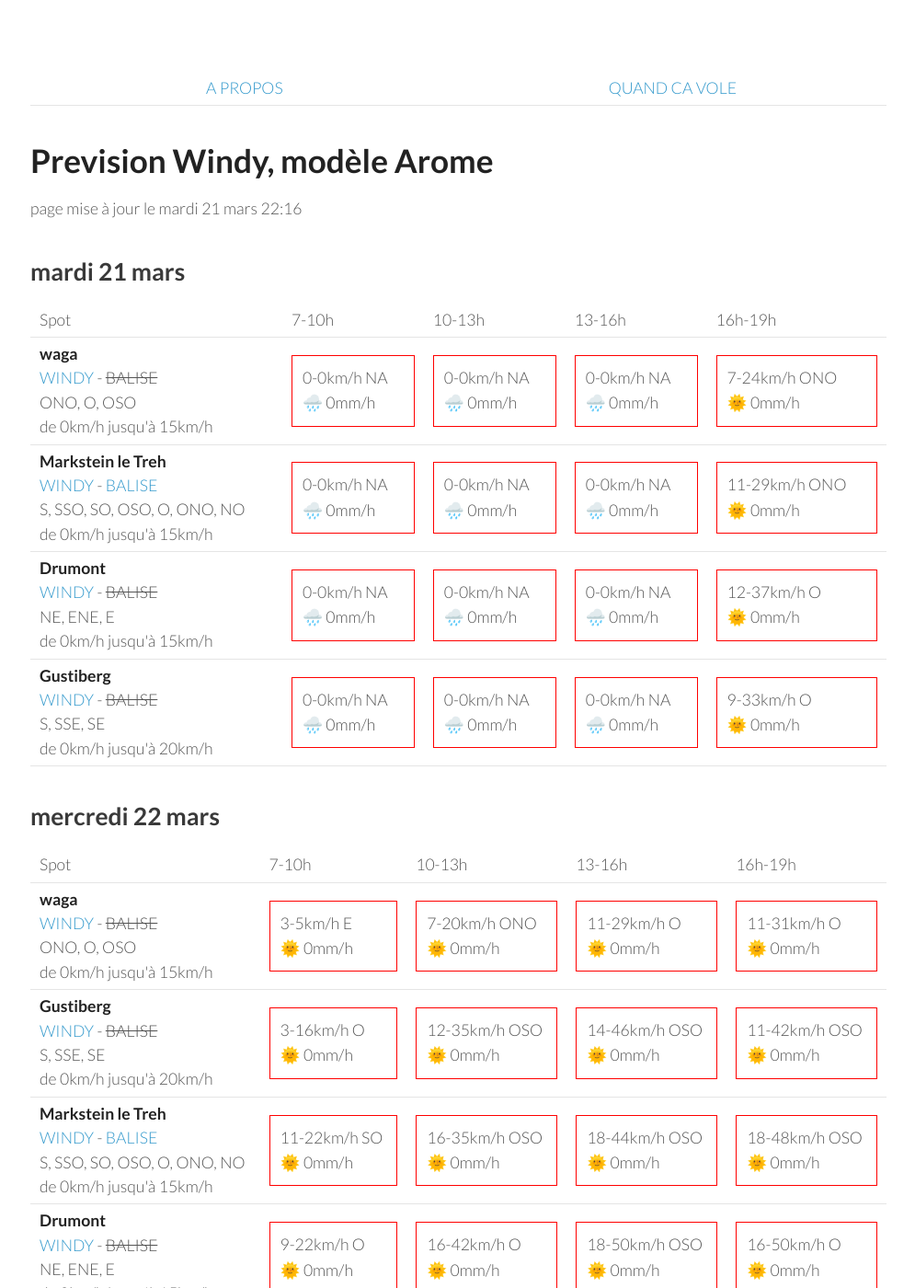
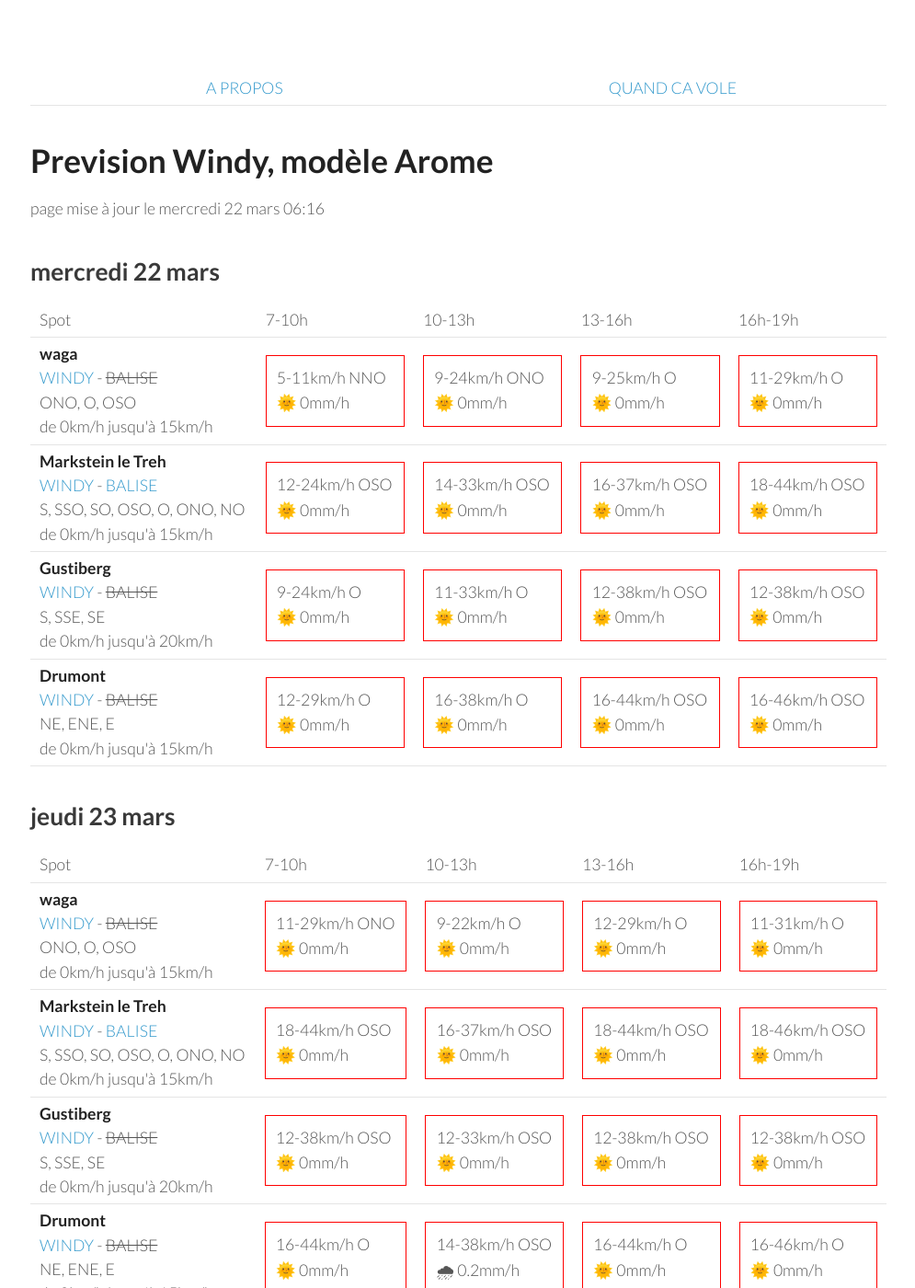
Before and after one commit to parapente-dans-le-nord/parapente-dans-le-nord.github.io, a Jekyll site: the page built from vosges.markdown, in a window 1280 px wide and 1400 px high. Shown: the whole window at 92% size, without its empty margins (25-1020 px from the left). Built offline with Jekyll 4.4.1, drawn with Linux system fonts in a browser that asks for light colours; some of the changed text lies outside the part shown.

Commit message:
update index.markdown

```diff
--- a/vosges.markdown
+++ b/vosges.markdown
@@ -7,60 +7,8 @@ title:  "Tous les spots"
 {: .links}
 
 # Prevision Windy, modèle Arome
-page mise à jour le mardi 21 mars 22:16
+page mise à jour le mercredi 22 mars 06:16
 
-## mardi 21 mars
-
-{::nomarkdown}
-<table>
-  <tbody>
-    <tr>
-      <td>Spot</td>
-      <td>7-10h</td>
-      <td>10-13h</td>
-      <td>13-16h</td>
-      <td>16h-19h</td>
-    </tr>
-<tr>
-        <td><strong>waga</strong><br><a href="https://windy.com/47.903/6.996?47.900,6.983,15">WINDY</a> - <span class="no-balise"> BALISE </span><br> <span class="vent-favorable">ONO, O, OSO</span><br><span class="force-vent">de 0km/h jusqu'à 15km/h</span> </td>
-
-            <td><div class="not-flyable"><p>0-0km/h NA</p><p>🌧️ 0mm/h</p></div></td>
-            <td><div class="not-flyable"><p>0-0km/h NA</p><p>🌧️ 0mm/h</p></div></td>
-            <td><div class="not-flyable"><p>0-0km/h NA</p><p>🌧️ 0mm/h</p></div></td>
-            <td><div class="not-flyable"><p>7-24km/h ONO</p><p>🌞 0mm/h</p></div></td>
-
-    </tr>
-<tr>
-        <td><strong>Markstein le Treh</strong><br><a href="https://windy.com/47.926/7.012?47.505,7.012,8,m:eY1agmQ">WINDY</a> - <span class=""><a href="http://www.balisemeteo.com/balise.php?idBalise=136">BALISE</a> </span><br> <span class="vent-favorable">S, SSO, SO, OSO, O, ONO, NO</span><br><span class="force-vent">de 0km/h jusqu'à 15km/h</span> </td>
-
-            <td><div class="not-flyable"><p>0-0km/h NA</p><p>🌧️ 0mm/h</p></div></td>
-            <td><div class="not-flyable"><p>0-0km/h NA</p><p>🌧️ 0mm/h</p></div></td>
-            <td><div class="not-flyable"><p>0-0km/h NA</p><p>🌧️ 0mm/h</p></div></td>
-            <td><div class="not-flyable"><p>11-29km/h ONO</p><p>🌞 0mm/h</p></div></td>
-
-    </tr>
-<tr>
-        <td><strong>Drumont</strong><br><a href="https://windy.com/47.898/6.919?47.687,6.919,9,m:eYYagmG">WINDY</a> - <span class="no-balise"> BALISE </span><br> <span class="vent-favorable">NE, ENE, E</span><br><span class="force-vent">de 0km/h jusqu'à 15km/h</span> </td>
-
-            <td><div class="not-flyable"><p>0-0km/h NA</p><p>🌧️ 0mm/h</p></div></td>
-            <td><div class="not-flyable"><p>0-0km/h NA</p><p>🌧️ 0mm/h</p></div></td>
-            <td><div class="not-flyable"><p>0-0km/h NA</p><p>🌧️ 0mm/h</p></div></td>
-            <td><div class="not-flyable"><p>12-37km/h O</p><p>🌞 0mm/h</p></div></td>
-
-    </tr>
-<tr>
-        <td><strong>Gustiberg</strong><br><a href="https://windy.com/47.894/6.934?47.891,6.934,15,m:eYYagmI">WINDY</a> - <span class="no-balise"> BALISE </span><br> <span class="vent-favorable">S, SSE, SE</span><br><span class="force-vent">de 0km/h jusqu'à 20km/h</span> </td>
-
-            <td><div class="not-flyable"><p>0-0km/h NA</p><p>🌧️ 0mm/h</p></div></td>
-            <td><div class="not-flyable"><p>0-0km/h NA</p><p>🌧️ 0mm/h</p></div></td>
-            <td><div class="not-flyable"><p>0-0km/h NA</p><p>🌧️ 0mm/h</p></div></td>
-            <td><div class="not-flyable"><p>9-33km/h O</p><p>🌞 0mm/h</p></div></td>
-
-    </tr>
-
-</tbody>
-</table>
-{:/}
 ## mercredi 22 mars
 
 {::nomarkdown}
@@ -76,40 +24,40 @@ page mise à jour le mardi 21 mars 22:16
 <tr>
         <td><strong>waga</strong><br><a href="https://windy.com/47.903/6.996?47.900,6.983,15">WINDY</a> - <span class="no-balise"> BALISE </span><br> <span class="vent-favorable">ONO, O, OSO</span><br><span class="force-vent">de 0km/h jusqu'à 15km/h</span> </td>
 
-            <td><div class="not-flyable"><p>3-5km/h E</p><p>🌞 0mm/h</p></div></td>
-            <td><div class="not-flyable"><p>7-20km/h ONO</p><p>🌞 0mm/h</p></div></td>
+            <td><div class="not-flyable"><p>5-11km/h NNO</p><p>🌞 0mm/h</p></div></td>
+            <td><div class="not-flyable"><p>9-24km/h ONO</p><p>🌞 0mm/h</p></div></td>
+            <td><div class="not-flyable"><p>9-25km/h O</p><p>🌞 0mm/h</p></div></td>
             <td><div class="not-flyable"><p>11-29km/h O</p><p>🌞 0mm/h</p></div></td>
-            <td><div class="not-flyable"><p>11-31km/h O</p><p>🌞 0mm/h</p></div></td>
+
+
+    </tr>
+<tr>
+        <td><strong>Markstein le Treh</strong><br><a href="https://windy.com/47.926/7.012?47.505,7.012,8,m:eY1agmQ">WINDY</a> - <span class=""><a href="http://www.balisemeteo.com/balise.php?idBalise=136">BALISE</a> </span><br> <span class="vent-favorable">S, SSO, SO, OSO, O, ONO, NO</span><br><span class="force-vent">de 0km/h jusqu'à 15km/h</span> </td>
+
+            <td><div class="not-flyable"><p>12-24km/h OSO</p><p>🌞 0mm/h</p></div></td>
+            <td><div class="not-flyable"><p>14-33km/h OSO</p><p>🌞 0mm/h</p></div></td>
+            <td><div class="not-flyable"><p>16-37km/h OSO</p><p>🌞 0mm/h</p></div></td>
+            <td><div class="not-flyable"><p>18-44km/h OSO</p><p>🌞 0mm/h</p></div></td>
 
 
     </tr>
 <tr>
         <td><strong>Gustiberg</strong><br><a href="https://windy.com/47.894/6.934?47.891,6.934,15,m:eYYagmI">WINDY</a> - <span class="no-balise"> BALISE </span><br> <span class="vent-favorable">S, SSE, SE</span><br><span class="force-vent">de 0km/h jusqu'à 20km/h</span> </td>
 
-            <td><div class="not-flyable"><p>3-16km/h O</p><p>🌞 0mm/h</p></div></td>
-            <td><div class="not-flyable"><p>12-35km/h OSO</p><p>🌞 0mm/h</p></div></td>
-            <td><div class="not-flyable"><p>14-46km/h OSO</p><p>🌞 0mm/h</p></div></td>
-            <td><div class="not-flyable"><p>11-42km/h OSO</p><p>🌞 0mm/h</p></div></td>
-
-
-    </tr>
-<tr>
-        <td><strong>Markstein le Treh</strong><br><a href="https://windy.com/47.926/7.012?47.505,7.012,8,m:eY1agmQ">WINDY</a> - <span class=""><a href="http://www.balisemeteo.com/balise.php?idBalise=136">BALISE</a> </span><br> <span class="vent-favorable">S, SSO, SO, OSO, O, ONO, NO</span><br><span class="force-vent">de 0km/h jusqu'à 15km/h</span> </td>
-
-            <td><div class="not-flyable"><p>11-22km/h SO</p><p>🌞 0mm/h</p></div></td>
-            <td><div class="not-flyable"><p>16-35km/h OSO</p><p>🌞 0mm/h</p></div></td>
-            <td><div class="not-flyable"><p>18-44km/h OSO</p><p>🌞 0mm/h</p></div></td>
-            <td><div class="not-flyable"><p>18-48km/h OSO</p><p>🌞 0mm/h</p></div></td>
+            <td><div class="not-flyable"><p>9-24km/h O</p><p>🌞 0mm/h</p></div></td>
+            <td><div class="not-flyable"><p>11-33km/h O</p><p>🌞 0mm/h</p></div></td>
+            <td><div class="not-flyable"><p>12-38km/h OSO</p><p>🌞 0mm/h</p></div></td>
+            <td><div class="not-flyable"><p>12-38km/h OSO</p><p>🌞 0mm/h</p></div></td>
 
 
     </tr>
 <tr>
         <td><strong>Drumont</strong><br><a href="https://windy.com/47.898/6.919?47.687,6.919,9,m:eYYagmG">WINDY</a> - <span class="no-balise"> BALISE </span><br> <span class="vent-favorable">NE, ENE, E</span><br><span class="force-vent">de 0km/h jusqu'à 15km/h</span> </td>
 
-            <td><div class="not-flyable"><p>9-22km/h O</p><p>🌞 0mm/h</p></div></td>
-            <td><div class="not-flyable"><p>16-42km/h O</p><p>🌞 0mm/h</p></div></td>
-            <td><div class="not-flyable"><p>18-50km/h OSO</p><p>🌞 0mm/h</p></div></td>
-            <td><div class="not-flyable"><p>16-50km/h O</p><p>🌞 0mm/h</p></div></td>
+            <td><div class="not-flyable"><p>12-29km/h O</p><p>🌞 0mm/h</p></div></td>
+            <td><div class="not-flyable"><p>16-38km/h O</p><p>🌞 0mm/h</p></div></td>
+            <td><div class="not-flyable"><p>16-44km/h OSO</p><p>🌞 0mm/h</p></div></td>
+            <td><div class="not-flyable"><p>16-46km/h OSO</p><p>🌞 0mm/h</p></div></td>
 
 
     </tr>
@@ -132,40 +80,40 @@ page mise à jour le mardi 21 mars 22:16
 <tr>
         <td><strong>waga</strong><br><a href="https://windy.com/47.903/6.996?47.900,6.983,15">WINDY</a> - <span class="no-balise"> BALISE </span><br> <span class="vent-favorable">ONO, O, OSO</span><br><span class="force-vent">de 0km/h jusqu'à 15km/h</span> </td>
 
-            <td><div class="not-flyable"><p>11-25km/h ONO</p><p>🌞 0mm/h</p></div></td>
-            <td><div class="not-flyable"><p>12-51km/h OSO</p><p>🌞 0mm/h</p></div></td>
-            <td><div class="not-flyable"><p>12-55km/h OSO</p><p>🌞 0mm/h</p></div></td>
-            <td><div class="not-flyable"><p>18-68km/h OSO</p><p>🌧 0.2mm/h</p></div></td>
+            <td><div class="not-flyable"><p>11-29km/h ONO</p><p>🌞 0mm/h</p></div></td>
+            <td><div class="not-flyable"><p>9-22km/h O</p><p>🌞 0mm/h</p></div></td>
+            <td><div class="not-flyable"><p>12-29km/h O</p><p>🌞 0mm/h</p></div></td>
+            <td><div class="not-flyable"><p>11-31km/h O</p><p>🌞 0mm/h</p></div></td>
 
 
     </tr>
 <tr>
         <td><strong>Markstein le Treh</strong><br><a href="https://windy.com/47.926/7.012?47.505,7.012,8,m:eY1agmQ">WINDY</a> - <span class=""><a href="http://www.balisemeteo.com/balise.php?idBalise=136">BALISE</a> </span><br> <span class="vent-favorable">S, SSO, SO, OSO, O, ONO, NO</span><br><span class="force-vent">de 0km/h jusqu'à 15km/h</span> </td>
 
+            <td><div class="not-flyable"><p>18-44km/h OSO</p><p>🌞 0mm/h</p></div></td>
+            <td><div class="not-flyable"><p>16-37km/h OSO</p><p>🌞 0mm/h</p></div></td>
+            <td><div class="not-flyable"><p>18-44km/h OSO</p><p>🌞 0mm/h</p></div></td>
             <td><div class="not-flyable"><p>18-46km/h OSO</p><p>🌞 0mm/h</p></div></td>
-            <td><div class="not-flyable"><p>14-51km/h OSO</p><p>🌞 0mm/h</p></div></td>
-            <td><div class="not-flyable"><p>14-55km/h OSO</p><p>🌞 0mm/h</p></div></td>
-            <td><div class="not-flyable"><p>18-68km/h OSO</p><p>🌞 0mm/h</p></div></td>
+
+
+    </tr>
+<tr>
+        <td><strong>Gustiberg</strong><br><a href="https://windy.com/47.894/6.934?47.891,6.934,15,m:eYYagmI">WINDY</a> - <span class="no-balise"> BALISE </span><br> <span class="vent-favorable">S, SSE, SE</span><br><span class="force-vent">de 0km/h jusqu'à 20km/h</span> </td>
+
+            <td><div class="not-flyable"><p>12-38km/h OSO</p><p>🌞 0mm/h</p></div></td>
+            <td><div class="not-flyable"><p>12-33km/h OSO</p><p>🌞 0mm/h</p></div></td>
+            <td><div class="not-flyable"><p>12-38km/h OSO</p><p>🌞 0mm/h</p></div></td>
+            <td><div class="not-flyable"><p>12-38km/h OSO</p><p>🌞 0mm/h</p></div></td>
 
 
     </tr>
 <tr>
         <td><strong>Drumont</strong><br><a href="https://windy.com/47.898/6.919?47.687,6.919,9,m:eYYagmG">WINDY</a> - <span class="no-balise"> BALISE </span><br> <span class="vent-favorable">NE, ENE, E</span><br><span class="force-vent">de 0km/h jusqu'à 15km/h</span> </td>
 
-            <td><div class="not-flyable"><p>18-46km/h OSO</p><p>🌞 0mm/h</p></div></td>
-            <td><div class="not-flyable"><p>12-42km/h OSO</p><p>🌞 0mm/h</p></div></td>
-            <td><div class="not-flyable"><p>12-48km/h OSO</p><p>🌞 0mm/h</p></div></td>
-            <td><div class="not-flyable"><p>18-61km/h SO</p><p>🌧 0.2mm/h</p></div></td>
-
-
-    </tr>
-<tr>
-        <td><strong>Gustiberg</strong><br><a href="https://windy.com/47.894/6.934?47.891,6.934,15,m:eYYagmI">WINDY</a> - <span class="no-balise"> BALISE </span><br> <span class="vent-favorable">S, SSE, SE</span><br><span class="force-vent">de 0km/h jusqu'à 20km/h</span> </td>
-
-            <td><div class="not-flyable"><p>14-40km/h OSO</p><p>🌞 0mm/h</p></div></td>
-            <td><div class="not-flyable"><p>12-44km/h OSO</p><p>🌞 0mm/h</p></div></td>
-            <td><div class="not-flyable"><p>12-50km/h OSO</p><p>🌞 0mm/h</p></div></td>
-            <td><div class="not-flyable"><p>18-61km/h OSO</p><p>🌧 0.2mm/h</p></div></td>
+            <td><div class="not-flyable"><p>16-44km/h O</p><p>🌞 0mm/h</p></div></td>
+            <td><div class="not-flyable"><p>14-38km/h OSO</p><p>🌧 0.2mm/h</p></div></td>
+            <td><div class="not-flyable"><p>16-44km/h O</p><p>🌞 0mm/h</p></div></td>
+            <td><div class="not-flyable"><p>16-46km/h O</p><p>🌞 0mm/h</p></div></td>
 
 
     </tr>
@@ -188,40 +136,40 @@ page mise à jour le mardi 21 mars 22:16
 <tr>
         <td><strong>Markstein le Treh</strong><br><a href="https://windy.com/47.926/7.012?47.505,7.012,8,m:eY1agmQ">WINDY</a> - <span class=""><a href="http://www.balisemeteo.com/balise.php?idBalise=136">BALISE</a> </span><br> <span class="vent-favorable">S, SSO, SO, OSO, O, ONO, NO</span><br><span class="force-vent">de 0km/h jusqu'à 15km/h</span> </td>
 
-            <td><div class="not-flyable"><p>22-72km/h OSO</p><p>🌧 2.6mm/h</p></div></td>
-            <td><div class="not-flyable"><p>24-72km/h OSO</p><p>🌧 7mm/h</p></div></td>
-            <td><div class="not-flyable"><p>25-77km/h OSO</p><p>🌧 1.1mm/h</p></div></td>
-            <td><div class="not-flyable"><p>20-70km/h OSO</p><p>🌧 0.4mm/h</p></div></td>
+            <td><div class="not-flyable"><p>24-75km/h OSO</p><p>🌧 4mm/h</p></div></td>
+            <td><div class="not-flyable"><p>24-75km/h OSO</p><p>🌧 4.7mm/h</p></div></td>
+            <td><div class="not-flyable"><p>25-75km/h OSO</p><p>🌧 1.6mm/h</p></div></td>
+            <td><div class="not-flyable"><p>22-77km/h OSO</p><p>🌧 0.4mm/h</p></div></td>
+
+
+    </tr>
+<tr>
+        <td><strong>Drumont</strong><br><a href="https://windy.com/47.898/6.919?47.687,6.919,9,m:eYYagmG">WINDY</a> - <span class="no-balise"> BALISE </span><br> <span class="vent-favorable">NE, ENE, E</span><br><span class="force-vent">de 0km/h jusqu'à 15km/h</span> </td>
+
+            <td><div class="not-flyable"><p>22-62km/h SO</p><p>🌧 4.5mm/h</p></div></td>
+            <td><div class="not-flyable"><p>24-68km/h SO</p><p>🌧 4.3mm/h</p></div></td>
+            <td><div class="not-flyable"><p>27-72km/h OSO</p><p>🌧 1.7mm/h</p></div></td>
+            <td><div class="not-flyable"><p>24-72km/h OSO</p><p>🌧 0.6mm/h</p></div></td>
 
 
     </tr>
 <tr>
         <td><strong>waga</strong><br><a href="https://windy.com/47.903/6.996?47.900,6.983,15">WINDY</a> - <span class="no-balise"> BALISE </span><br> <span class="vent-favorable">ONO, O, OSO</span><br><span class="force-vent">de 0km/h jusqu'à 15km/h</span> </td>
 
-            <td><div class="not-flyable"><p>20-72km/h OSO</p><p>🌧 2.5mm/h</p></div></td>
-            <td><div class="not-flyable"><p>22-72km/h OSO</p><p>🌧 7mm/h</p></div></td>
-            <td><div class="not-flyable"><p>25-77km/h OSO</p><p>🌧 1.2mm/h</p></div></td>
-            <td><div class="not-flyable"><p>20-72km/h OSO</p><p>🌧 0.4mm/h</p></div></td>
+            <td><div class="not-flyable"><p>22-75km/h OSO</p><p>🌧 4.1mm/h</p></div></td>
+            <td><div class="not-flyable"><p>24-75km/h OSO</p><p>🌧 4.8mm/h</p></div></td>
+            <td><div class="not-flyable"><p>25-77km/h OSO</p><p>🌧 1.6mm/h</p></div></td>
+            <td><div class="not-flyable"><p>24-77km/h OSO</p><p>🌧 0.4mm/h</p></div></td>
 
 
     </tr>
 <tr>
         <td><strong>Gustiberg</strong><br><a href="https://windy.com/47.894/6.934?47.891,6.934,15,m:eYYagmI">WINDY</a> - <span class="no-balise"> BALISE </span><br> <span class="vent-favorable">S, SSE, SE</span><br><span class="force-vent">de 0km/h jusqu'à 20km/h</span> </td>
 
-            <td><div class="not-flyable"><p>20-62km/h OSO</p><p>🌧 2.7mm/h</p></div></td>
-            <td><div class="not-flyable"><p>22-62km/h OSO</p><p>🌧 8mm/h</p></div></td>
-            <td><div class="not-flyable"><p>25-70km/h OSO</p><p>🌧 1.4mm/h</p></div></td>
-            <td><div class="not-flyable"><p>20-66km/h OSO</p><p>🌧 0.8mm/h</p></div></td>
-
-
-    </tr>
-<tr>
-        <td><strong>Drumont</strong><br><a href="https://windy.com/47.898/6.919?47.687,6.919,9,m:eYYagmG">WINDY</a> - <span class="no-balise"> BALISE </span><br> <span class="vent-favorable">NE, ENE, E</span><br><span class="force-vent">de 0km/h jusqu'à 15km/h</span> </td>
-
-            <td><div class="not-flyable"><p>20-61km/h OSO</p><p>🌧 2.8mm/h</p></div></td>
-            <td><div class="not-flyable"><p>20-61km/h OSO</p><p>🌧 8mm/h</p></div></td>
-            <td><div class="not-flyable"><p>25-68km/h OSO</p><p>🌧 1.5mm/h</p></div></td>
-            <td><div class="not-flyable"><p>20-64km/h OSO</p><p>🌧 1mm/h</p></div></td>
+            <td><div class="not-flyable"><p>22-66km/h SO</p><p>🌧 4.4mm/h</p></div></td>
+            <td><div class="not-flyable"><p>24-68km/h OSO</p><p>🌧 4.4mm/h</p></div></td>
+            <td><div class="not-flyable"><p>27-72km/h OSO</p><p>🌧 1.7mm/h</p></div></td>
+            <td><div class="not-flyable"><p>24-72km/h OSO</p><p>🌧 0.6mm/h</p></div></td>
 
 
     </tr>
@@ -242,20 +190,10 @@ page mise à jour le mardi 21 mars 22:16
       <td>16h-19h</td>
     </tr>
 <tr>
-        <td><strong>waga</strong><br><a href="https://windy.com/47.903/6.996?47.900,6.983,15">WINDY</a> - <span class="no-balise"> BALISE </span><br> <span class="vent-favorable">ONO, O, OSO</span><br><span class="force-vent">de 0km/h jusqu'à 15km/h</span> </td>
-
-            <td><div class="not-flyable"><p>22-68km/h OSO</p><p>🌧 1mm/h</p></div></td>
-            <td><div class="not-flyable"><p>24-74km/h O</p><p>🌧 0.5mm/h</p></div></td>
-            <td><div class="not-flyable"><p>22-75km/h OSO</p><p>🌧 1.1mm/h</p></div></td>
-            <td><div class="not-flyable"><p>20-70km/h OSO</p><p>🌧 1.1mm/h</p></div></td>
-
-
-    </tr>
-<tr>
         <td><strong>Drumont</strong><br><a href="https://windy.com/47.898/6.919?47.687,6.919,9,m:eYYagmG">WINDY</a> - <span class="no-balise"> BALISE </span><br> <span class="vent-favorable">NE, ENE, E</span><br><span class="force-vent">de 0km/h jusqu'à 15km/h</span> </td>
 
-            <td><div class="not-flyable"><p>22-57km/h OSO</p><p>🌧 1.7mm/h</p></div></td>
-            <td><div class="not-flyable"><p>22-62km/h O</p><p>🌧 0.7mm/h</p></div></td>
+            <td><div class="not-flyable"><p>16-57km/h OSO</p><p>🌧 3mm/h</p></div></td>
+            <td><div class="not-flyable"><p>18-55km/h OSO</p><p>🌧 2.2mm/h</p></div></td>
             <td><div class="not-flyable"><p>20-68km/h OSO</p><p>🌧 1.6mm/h</p></div></td>
             <td><div class="not-flyable"><p>22-64km/h OSO</p><p>🌧 0.8mm/h</p></div></td>
 
@@ -264,8 +202,8 @@ page mise à jour le mardi 21 mars 22:16
 <tr>
         <td><strong>Gustiberg</strong><br><a href="https://windy.com/47.894/6.934?47.891,6.934,15,m:eYYagmI">WINDY</a> - <span class="no-balise"> BALISE </span><br> <span class="vent-favorable">S, SSE, SE</span><br><span class="force-vent">de 0km/h jusqu'à 20km/h</span> </td>
 
-            <td><div class="not-flyable"><p>22-59km/h OSO</p><p>🌧 1.5mm/h</p></div></td>
-            <td><div class="not-flyable"><p>22-64km/h O</p><p>🌧 0.7mm/h</p></div></td>
+            <td><div class="not-flyable"><p>18-59km/h OSO</p><p>🌧 3mm/h</p></div></td>
+            <td><div class="not-flyable"><p>18-57km/h OSO</p><p>🌧 2.1mm/h</p></div></td>
             <td><div class="not-flyable"><p>20-68km/h OSO</p><p>🌧 1.5mm/h</p></div></td>
             <td><div class="not-flyable"><p>20-66km/h OSO</p><p>🌧 0.8mm/h</p></div></td>
 
@@ -274,10 +212,20 @@ page mise à jour le mardi 21 mars 22:16
 <tr>
         <td><strong>Markstein le Treh</strong><br><a href="https://windy.com/47.926/7.012?47.505,7.012,8,m:eY1agmQ">WINDY</a> - <span class=""><a href="http://www.balisemeteo.com/balise.php?idBalise=136">BALISE</a> </span><br> <span class="vent-favorable">S, SSO, SO, OSO, O, ONO, NO</span><br><span class="force-vent">de 0km/h jusqu'à 15km/h</span> </td>
 
-            <td><div class="not-flyable"><p>24-68km/h OSO</p><p>🌧 1mm/h</p></div></td>
-            <td><div class="not-flyable"><p>25-74km/h O</p><p>🌧 0.6mm/h</p></div></td>
+            <td><div class="not-flyable"><p>18-66km/h OSO</p><p>🌧 1.3mm/h</p></div></td>
+            <td><div class="not-flyable"><p>18-68km/h OSO</p><p>🌧 1.8mm/h</p></div></td>
             <td><div class="not-flyable"><p>22-75km/h OSO</p><p>🌧 1mm/h</p></div></td>
             <td><div class="not-flyable"><p>20-70km/h OSO</p><p>🌧 1mm/h</p></div></td>
+
+
+    </tr>
+<tr>
+        <td><strong>waga</strong><br><a href="https://windy.com/47.903/6.996?47.900,6.983,15">WINDY</a> - <span class="no-balise"> BALISE </span><br> <span class="vent-favorable">ONO, O, OSO</span><br><span class="force-vent">de 0km/h jusqu'à 15km/h</span> </td>
+
+            <td><div class="not-flyable"><p>18-66km/h OSO</p><p>🌧 1.4mm/h</p></div></td>
+            <td><div class="not-flyable"><p>18-66km/h OSO</p><p>🌧 1.9mm/h</p></div></td>
+            <td><div class="not-flyable"><p>22-75km/h OSO</p><p>🌧 1.1mm/h</p></div></td>
+            <td><div class="not-flyable"><p>20-70km/h OSO</p><p>🌧 1.1mm/h</p></div></td>
 
 
     </tr>
```
